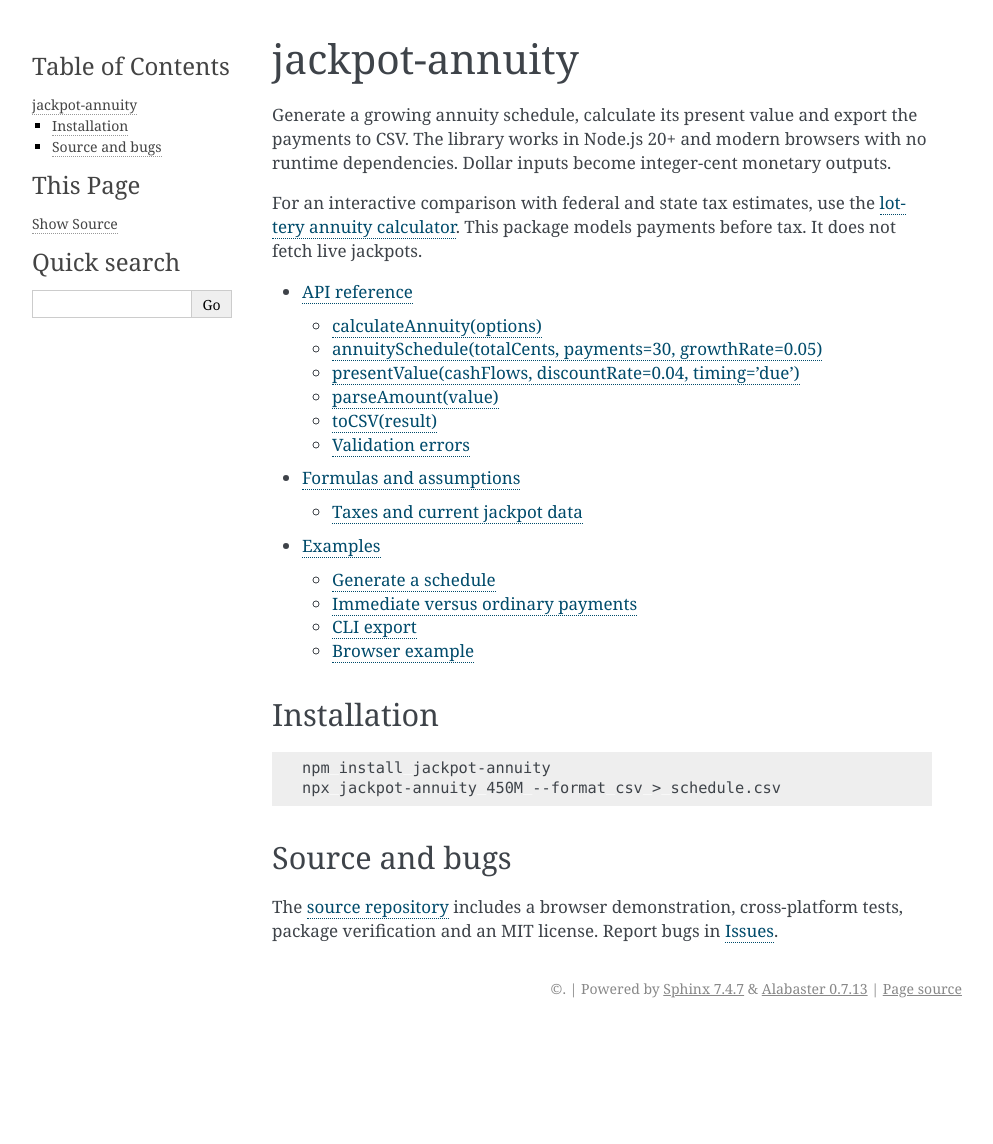
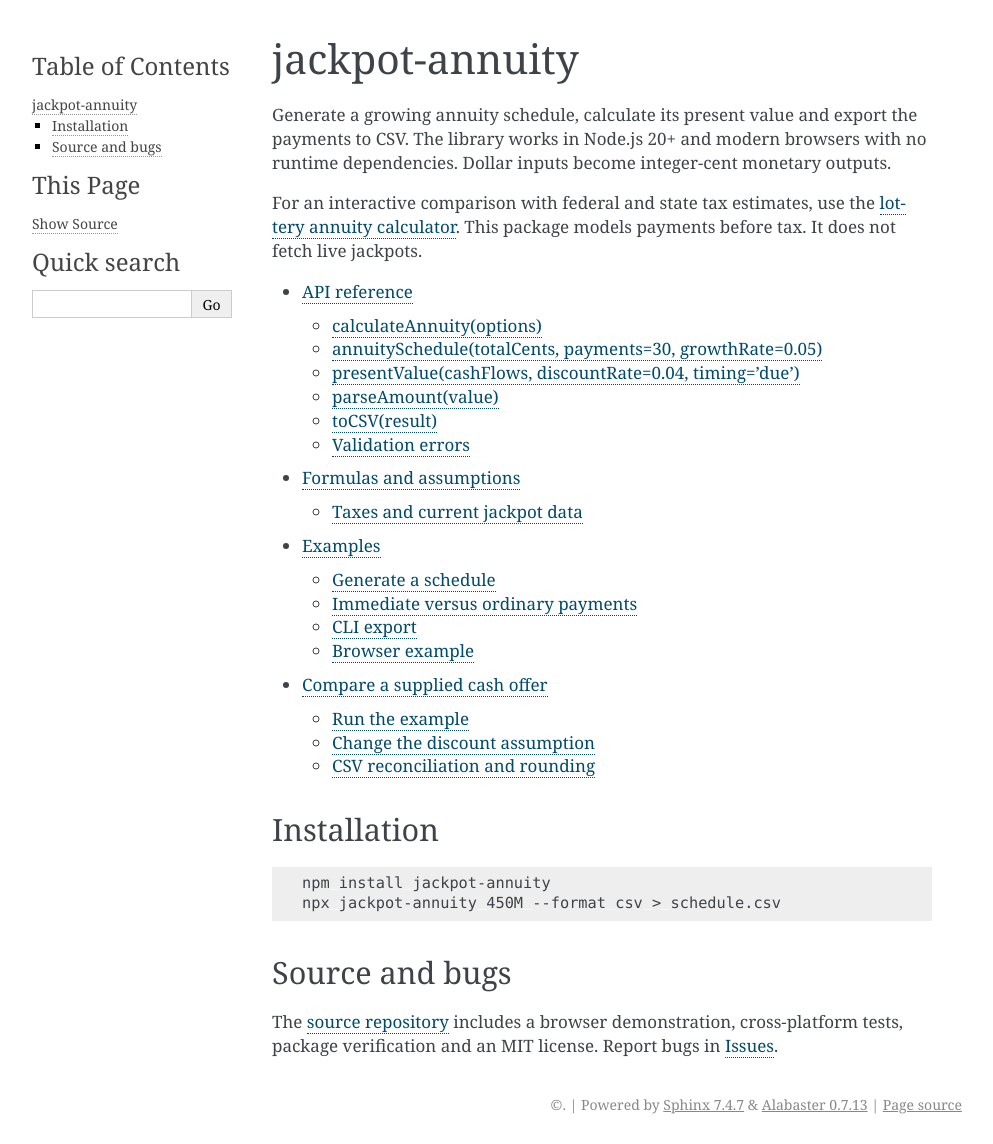
Before and after one commit to jiankn/jackpot-annuity, a Sphinx documentation site: the page built from docs/index.rst, in a window 1280 px wide. Shown: the whole page, without its empty margins (148-1141 px from the left). Built offline with Sphinx 7.4.7, drawn with Linux system fonts in a browser that asks for light colours; before the commit the page ends 1028 px from its top, so only the background shows below that; some of the changed lines change nothing that is shown.

Commit message:
Document reproducible cash-offer comparisons and CSV reconciliation

```diff
--- /dev/null
+++ b/docs/cash-offer.rst
@@ -0,0 +1,112 @@
+Compare a supplied cash offer
+========================================
+
+This example exports a reproducible payment schedule and compares its present
+value with a cash offer supplied by the caller. Both amounts are hypothetical,
+before tax, and expressed in dollars. The cash offer is an independent input;
+it is never inferred from a fixed percentage of the advertised annuity.
+
+Use an advertised total of $100,000,000, a quoted cash offer of $50,000,000,
+30 payments, 5% annual payment growth and a 4% annual discount rate. The first
+payment is immediate, so payment years are 0 through 29.
+
+Run the example
+----------------------------------------
+
+Install the pinned release in an empty directory:
+
+.. code-block:: sh
+
+   npm init -y
+   npm install jackpot-annuity@0.1.0
+
+Save this as ``compare.mjs`` and run ``node compare.mjs``:
+
+.. code-block:: javascript
+
+   import { writeFile } from 'node:fs/promises';
+   import { calculateAnnuity, parseAmount, toCSV } from 'jackpot-annuity';
+
+   const result = calculateAnnuity({
+     total: '100M',
+     payments: 30,
+     growthRate: 0.05,
+     discountRate: 0.04,
+     timing: 'due',
+   });
+   const cashOfferCents = parseAmount('50M');
+   const paymentTotal = result.rows.reduce(
+     (sum, row) => sum + row.amountCents, 0,
+   );
+   if (paymentTotal !== result.totalCents) {
+     throw new Error('Payment amounts do not reconcile');
+   }
+   console.log({
+     totalCents: result.totalCents,
+     presentValueCents: result.presentValueCents,
+     cashOfferCents,
+     differenceCents: result.presentValueCents - cashOfferCents,
+   });
+   await writeFile('schedule.csv', toCSV(result), 'utf8');
+
+Expected integer-cent output:
+
+.. code-block:: text
+
+   {
+     totalCents: 10000000000,
+     presentValueCents: 5205342203,
+     cashOfferCents: 5000000000,
+     differenceCents: 205342203
+   }
+
+The first payment is $1,505,143.51 and the last is $6,195,374.77. Their nominal
+total is exactly $100,000,000.00. The present value is $52,053,422.03 under the
+stated inputs. The difference is a model output, not a payout recommendation.
+
+Change the discount assumption
+----------------------------------------
+
+Keep the payment schedule fixed and change only the annual discount rate:
+
+==================== ===================
+Annual discount rate Present value (USD)
+==================== ===================
+0%                   100,000,000.00
+2%                   70,929,332.95
+4%                   52,053,422.03
+6%                   39,488,404.75
+8%                   30,912,469.14
+==================== ===================
+
+These rates are illustrative parameters. The package does not select a rate,
+estimate taxes, or predict returns. API rates are decimal fractions; CLI rates
+are percentages. For example, ``discountRate: 0.04`` corresponds to
+``--discount 4``.
+
+CSV reconciliation and rounding
+----------------------------------------
+
+For a tiny reconciliation example, run:
+
+.. code-block:: sh
+
+   npx jackpot-annuity@0.1.0 1000.01 --payments 3 --growth 0 --discount 0
+
+.. code-block:: text
+
+   payment,year,amount_usd,present_value_usd
+   1,0,333.34,333.34
+   2,1,333.33,333.33
+   3,2,333.34,333.34
+
+Rounding each exact one-third share independently would produce three payments
+of $333.34, overshooting by one cent. Instead, cumulative allocations are rounded
+and adjacent differences become payments, preserving the supplied total.
+Convert imported CSV monetary strings to integer cents before checking totals.
+The aggregate present value is rounded once, while each row is rounded separately;
+their displayed present values need not add to the aggregate exactly.
+
+For an interactive comparison that also includes tax estimates, use the
+`lottery annuity calculator <https://jackpotcalculator.com/lottery-annuity-calculator/>`_.
+Its tax assumptions are separate from this package's before-tax cash-flow model.
--- a/docs/index.rst
+++ b/docs/index.rst
@@ -15,6 +15,7 @@
    api
    formulas
    examples
+   cash-offer
 
 Installation
 -----------------
```
